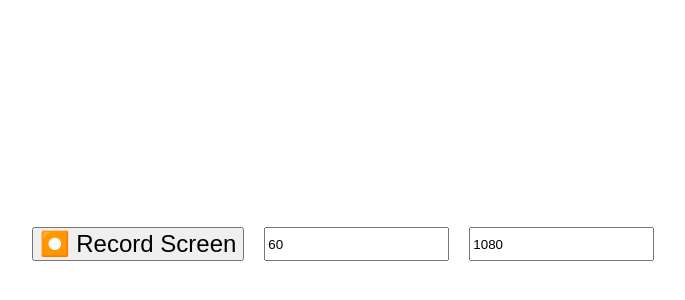
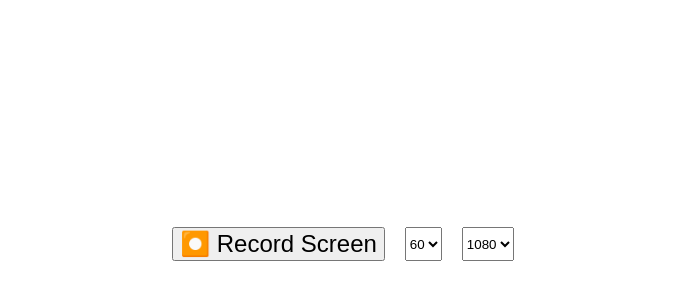
Before and after one commit to DevGiovanniLC/proyecto-ps, an Angular app: page / in a window 1280 px wide. Shown: the part 164-464 px from the top of the page, without its empty margins (297-982 px from the left). Built offline with nearby package versions, Linux system fonts and the light colour scheme.

Commit message:
created standars selectors

```diff
--- a/src/app/record-button/record-button.component.html
+++ b/src/app/record-button/record-button.component.html
@@ -16,8 +16,19 @@
             ⏺️ Record Screen
         </button>
 
-        <input [(ngModel)]="framerate_value" type="text" id="framerate-selector">
-        <input [(ngModel)]="resolution_value" type="text" id="resolution-selector">
+        <select id=framerate-selector [(ngModel)]="framerate_value">
+            <option> 60
+            <option> 30
+            <option> 24
+            <option> 15
+        </select>
+
+        <select id=resolution-selector [(ngModel)]="resolution_value">
+            <option> 1080
+            <option> 720
+            <option> 480
+            <option> 360
+        </select>
     </div>
 
 </body>
```
